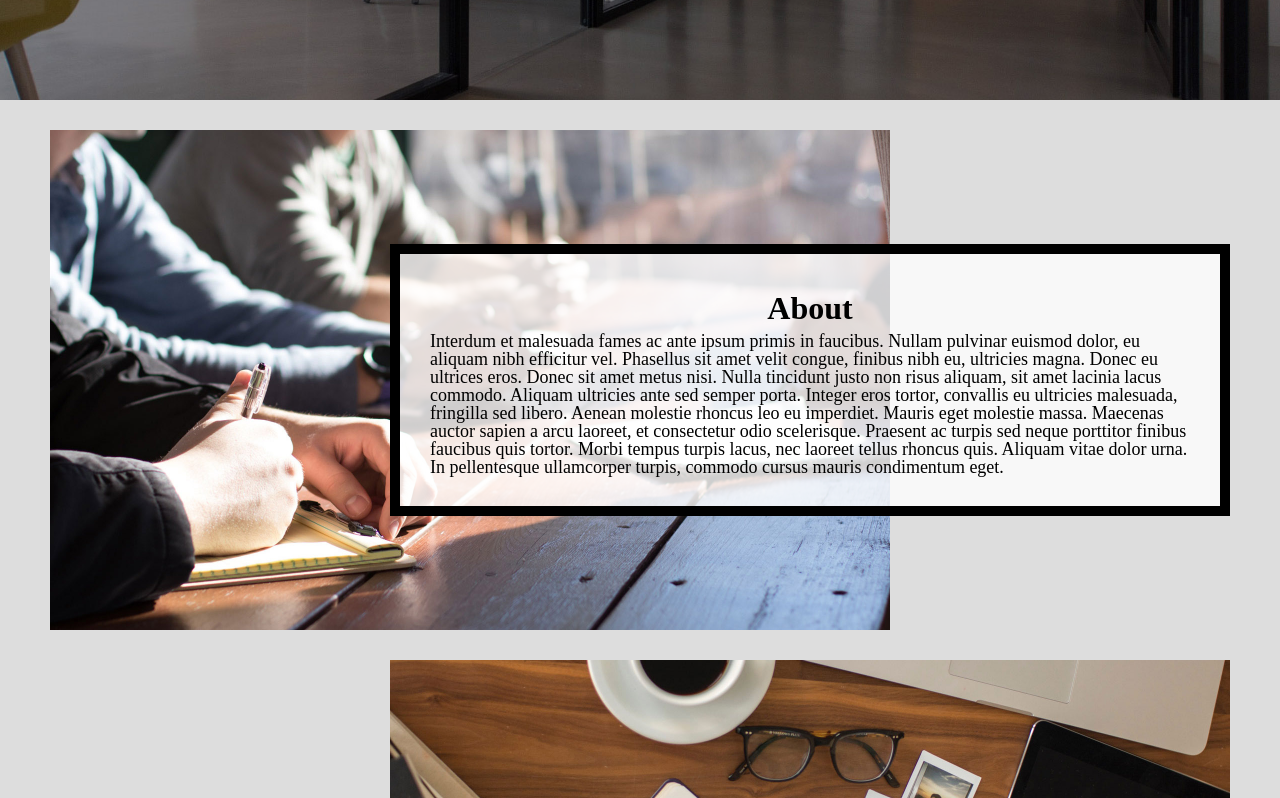
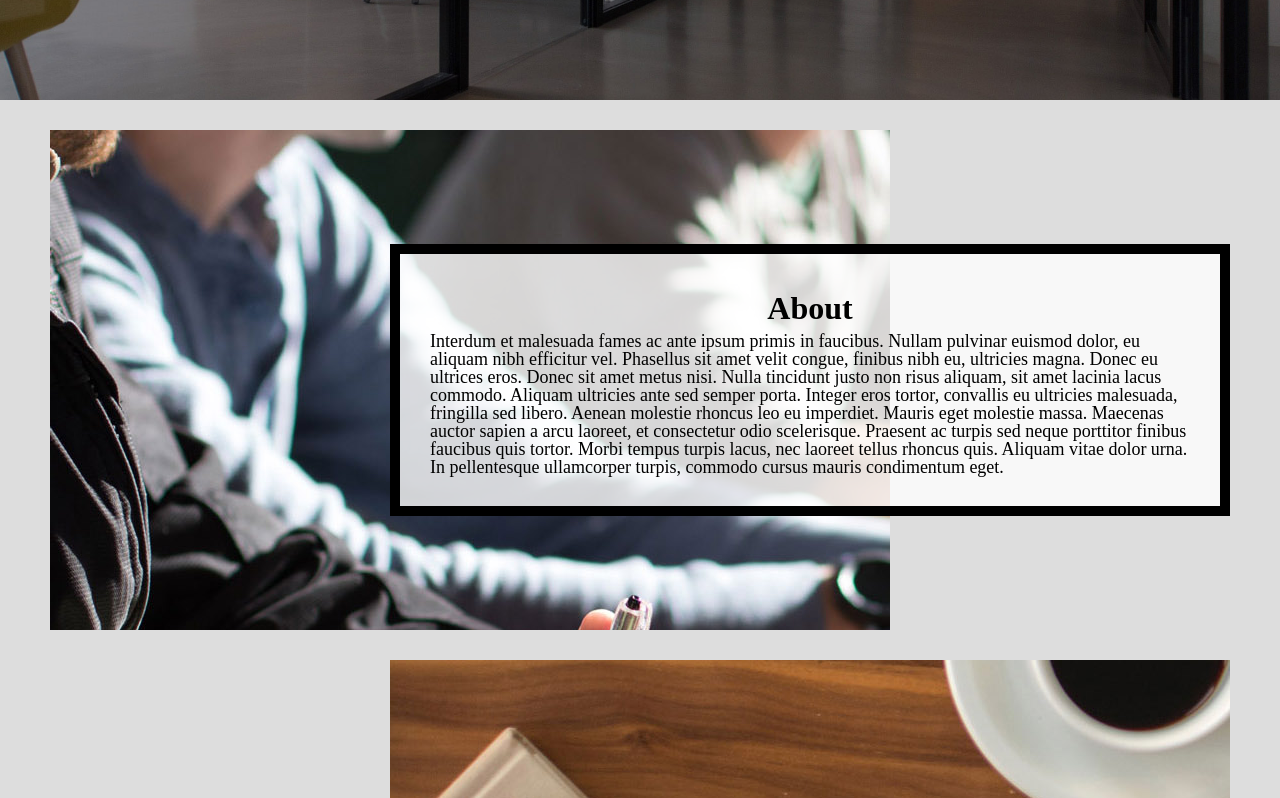
Before and after one commit to ccabreraumich/homework3, a plain HTML site: page index.html in a window 1280 px wide. Shown: the part 500-1298 px from the top of the page. Drawn offline with Linux system fonts and the light colour scheme.

Commit message:
Add files via upload

```diff
--- a/css/styles.css
+++ b/css/styles.css
@@ -127,14 +127,11 @@ header{
   background-repeat: no-repeat; /* Parallax effect */
   background-size: cover;        /* Parallax effect */
   color: white;
-  /* height: 400px;                Parallax effect */
-
+  /* height: 400px;              /* Parallax effect <--for some reason this was causing issues */
   /* Your code here */
   /* Set background-image to header.jpg in the images folder */
   background-image: url("../images/header.jpg");
-
   /* Span one row */
-
   grid-column: 1 / -1;
 }
 
@@ -152,9 +149,6 @@ header p{
 
 .grid > div {
   overflow: hidden;
-
-
-
 }
 
 .about, .method, .clients, .contact{
@@ -164,18 +158,16 @@ header p{
   /* width: 50%; */
 }
 
-img {
-  max-width: 100%;
-  overflow: hidden;
-}
 
 .about-image, .method-image, .clients-image, .contact-image{
    /*Your code here */
    /* See documentation for mobile view */
 
-   grid-column: 1 / span 3;
-   /* max-height: 500px; */
-
+  max-height: 500px;
+  /* max-height: 400px; */
+  min-width: 100%;
+  overflow: hidden;
+  grid-column: 1 / span 3;
 }
 
 .about, .about-image{
```
